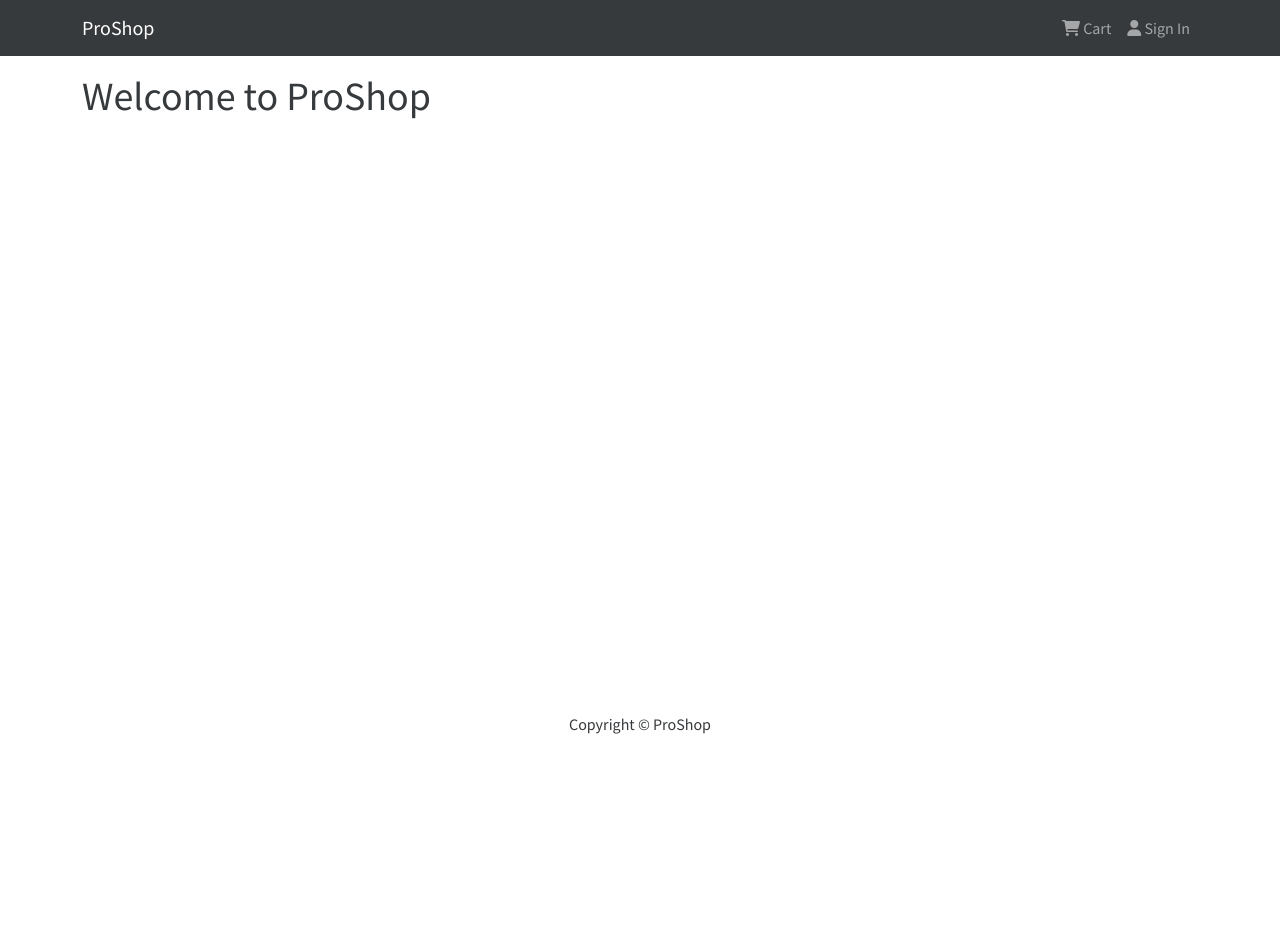
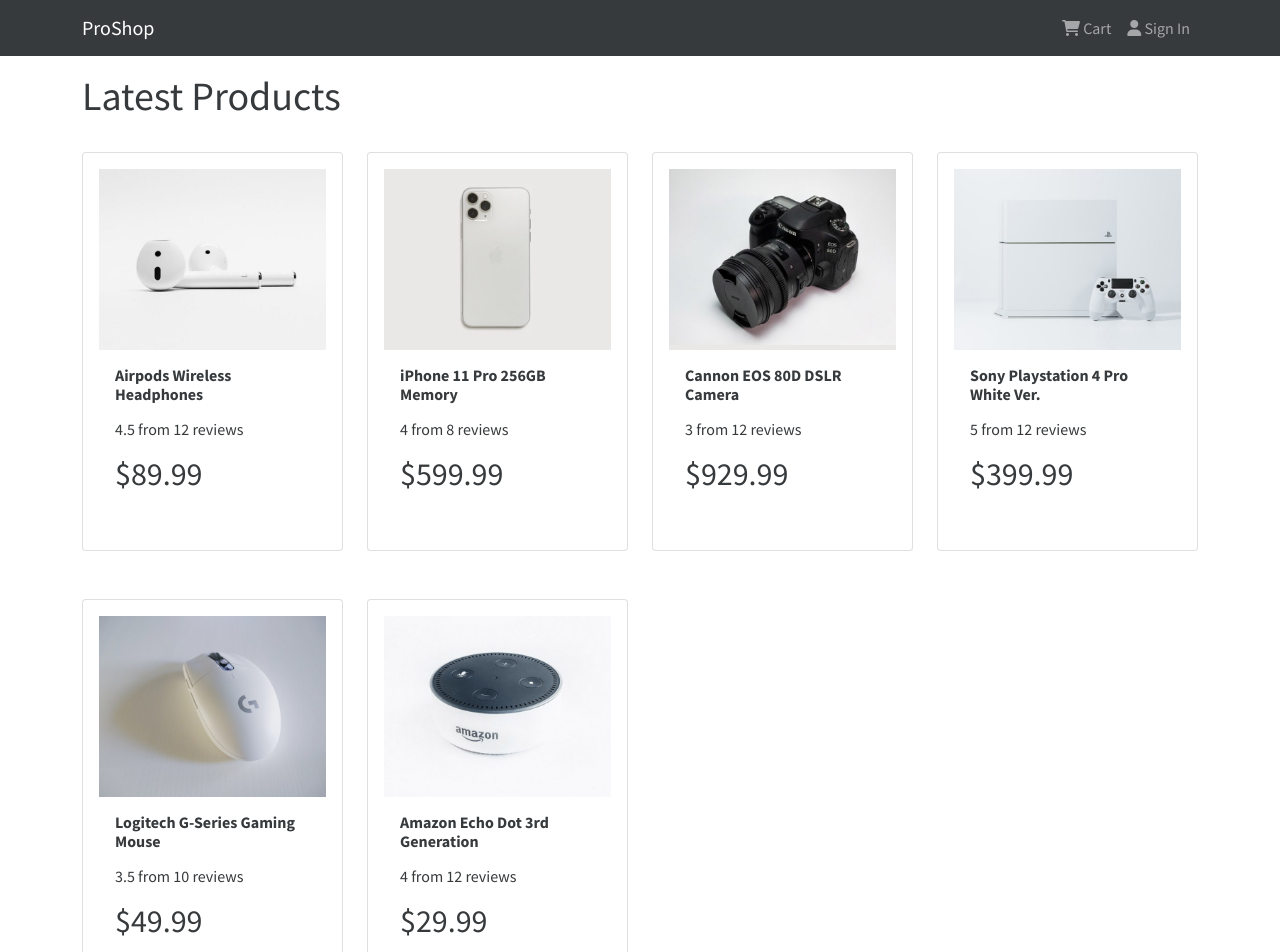
Before and after one commit to lindaerin/ecommerce-site, a React (Create React App) app in the folder client/: page / in a window 1280 px wide. Shown: the top 952 px of the page. Before the commit the page ends 800 px from the top, so only its background shows below. Built offline with nearby package versions, Linux system fonts and the light colour scheme.

Commit message:
add product component

```diff
--- a/client/src/App.js
+++ b/client/src/App.js
@@ -1,5 +1,6 @@
 import Header from "./components/Header";
 import Footer from "./components/Footer";
+import HomePage from "./pages/HomePage";
 import { Container } from "react-bootstrap";
 
 function App() {
@@ -8,7 +9,7 @@
       <Header />
       <main className="py-3">
         <Container>
-          <h1>Welcome to ProShop</h1>
+          <HomePage></HomePage>
         </Container>
       </main>
 
--- /dev/null
+++ b/client/src/components/Product.js
@@ -0,0 +1,32 @@
+import React from "react";
+import { Card } from "react-bootstrap";
+
+const Product = ({ product }) => {
+  return (
+    <Card className="my-4 p-3 rounded">
+      <a href={`/product/${product._id}`}>
+        <Card.Img src={product.image} variant='top' />
+      </a>
+
+      <Card.Body as="h6">
+        <a href={`/product/${product._id}`}></a>
+          <Card.Title as="div">
+            <strong>{product.name}</strong>
+          </Card.Title>
+
+        <Card.Text as="div">
+          <div className="my-3">
+            {product.rating} from {product.numReviews} reviews
+          </div>
+        </Card.Text>
+
+        <Card.Text as="h2">
+          <div className="my-3">${product.price}</div>
+        </Card.Text>
+
+      </Card.Body>
+    </Card>
+  );
+};
+
+export default Product;
--- /dev/null
+++ b/client/src/pages/HomePage.js
@@ -0,0 +1,21 @@
+import React from 'react'
+import { Row, Col } from 'react-bootstrap'
+import Product from '../components/Product'
+import products from '../products'
+
+const HomePage = () => {
+    return (
+        <>
+            <h1>Latest Products</h1>
+            <Row>
+                {products.map(product => (
+                    <Col sm={12} md={6} lg={4} xl={3}>
+                        <Product product={product} />
+                    </Col>
+                ))}
+            </Row>
+        </>
+    )
+}
+
+export default HomePage
--- /dev/null
+++ b/client/src/products.js
@@ -0,0 +1,82 @@
+const products = [
+  {
+    _id: '1',
+    name: 'Airpods Wireless Headphones',
+    image: '/images/airpods.jpg',
+    description:
+      'Bluetooth technology lets you connect it with compatible devices wirelessly High-quality AAC audio offers immersive listening experience Built-in microphone allows you to take calls while working',
+    brand: 'Apple',
+    category: 'Electronics',
+    price: 89.99,
+    countInStock: 10,
+    rating: 4.5,
+    numReviews: 12,
+  },
+  {
+    _id: '2',
+    name: 'iPhone 11 Pro 256GB Memory',
+    image: '/images/phone.jpg',
+    description:
+      'Introducing the iPhone 11 Pro. A transformative triple-camera system that adds tons of capability without complexity. An unprecedented leap in battery life',
+    brand: 'Apple',
+    category: 'Electronics',
+    price: 599.99,
+    countInStock: 7,
+    rating: 4.0,
+    numReviews: 8,
+  },
+  {
+    _id: '3',
+    name: 'Cannon EOS 80D DSLR Camera',
+    image: '/images/camera.jpg',
+    description:
+      'Characterized by versatile imaging specs, the Canon EOS 80D further clarifies itself using a pair of robust focusing systems and an intuitive design',
+    brand: 'Cannon',
+    category: 'Electronics',
+    price: 929.99,
+    countInStock: 5,
+    rating: 3,
+    numReviews: 12,
+  },
+  {
+    _id: '4',
+    name: 'Sony Playstation 4 Pro White Ver.',
+    image: '/images/playstation.jpg',
+    description:
+      'The ultimate home entertainment center starts with PlayStation. Whether you are into gaming, HD movies, television, music',
+    brand: 'Sony',
+    category: 'Electronics',
+    price: 399.99,
+    countInStock: 11,
+    rating: 5,
+    numReviews: 12,
+  },
+  {
+    _id: '5',
+    name: 'Logitech G-Series Gaming Mouse',
+    image: '/images/mouse.jpg',
+    description:
+      'Get a better handle on your games with this Logitech LIGHTSYNC gaming mouse. The six programmable buttons allow customization for a smooth playing experience',
+    brand: 'Logitech',
+    category: 'Electronics',
+    price: 49.99,
+    countInStock: 7,
+    rating: 3.5,
+    numReviews: 10,
+  },
+  {
+    _id: '6',
+    name: 'Amazon Echo Dot 3rd Generation',
+    image: '/images/alexa.jpg',
+    description:
+      'Meet Echo Dot - Our most popular smart speaker with a fabric design. It is our most compact smart speaker that fits perfectly into small space',
+    brand: 'Amazon',
+    category: 'Electronics',
+    price: 29.99,
+    countInStock: 0,
+    rating: 4,
+    numReviews: 12,
+  },
+]
+
+export default products
```
